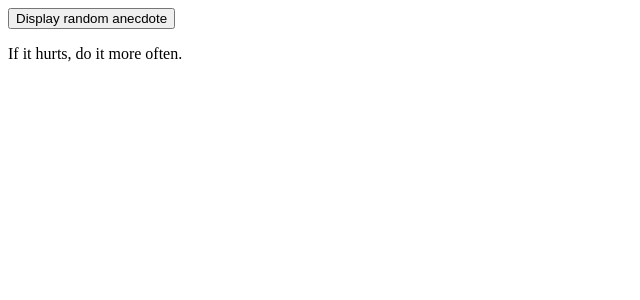
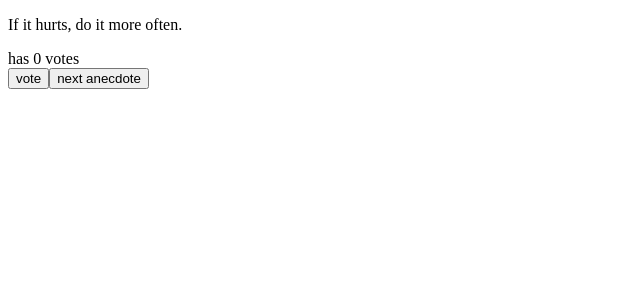
Before and after one commit to bstephe9/fullstackopen-exercises, a React (Vite) app: page / in a window 1280 px wide. Shown: the top 300 px of the page, without its empty margins (0-640 px from the left). Built offline with nearby package versions, Linux system fonts and the light colour scheme.

Commit message:
Step 2: Add anecdote voting

```diff
--- a/src/App.jsx
+++ b/src/App.jsx
@@ -13,16 +13,27 @@ const App = () => {
   ]
 
   const [selected, setSelected] = useState(0)
+  const [votes, setVotes] = useState(
+    new Array(anecdotes.length).fill(0)
+  )
 
   const setRandomAnecdote = () => {
     const newIndex = Math.floor(Math.random() * anecdotes.length)
     setSelected(newIndex)
   }
 
+  const addVote = (selectedIndex) => {
+    setVotes(prevArray =>
+      prevArray.map((count, i) => (i == selectedIndex ? count + 1 : count))
+    )
+  }
+
   return (
     <div>
-      <button onClick={setRandomAnecdote}>Display random anecdote</button>
       <p>{anecdotes[selected]}</p>
+      <div>has {votes[selected]} votes</div>
+      <button onClick={() => addVote(selected)}>vote</button>
+      <button onClick={setRandomAnecdote}>next anecdote</button>
     </div>
   )
 }
```
